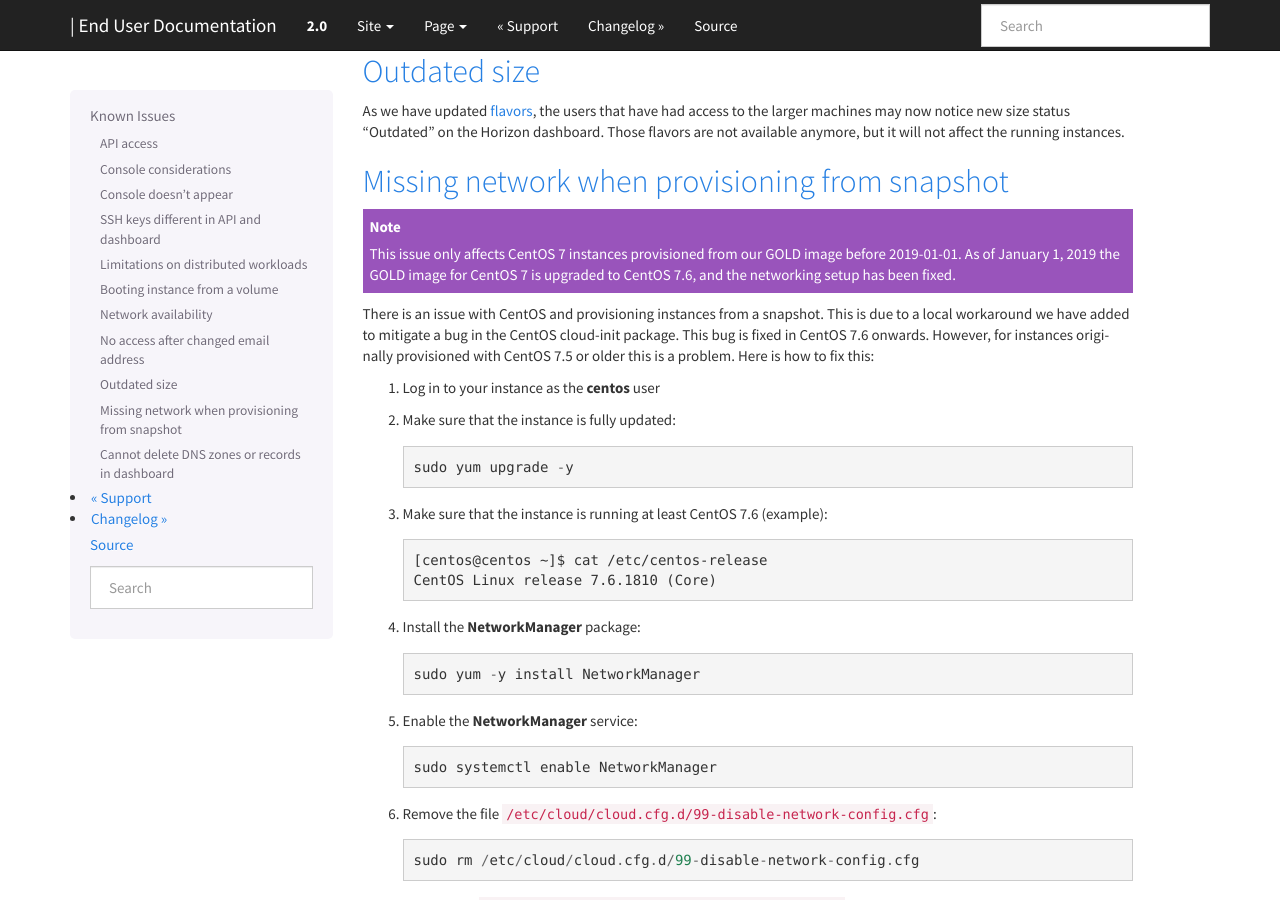
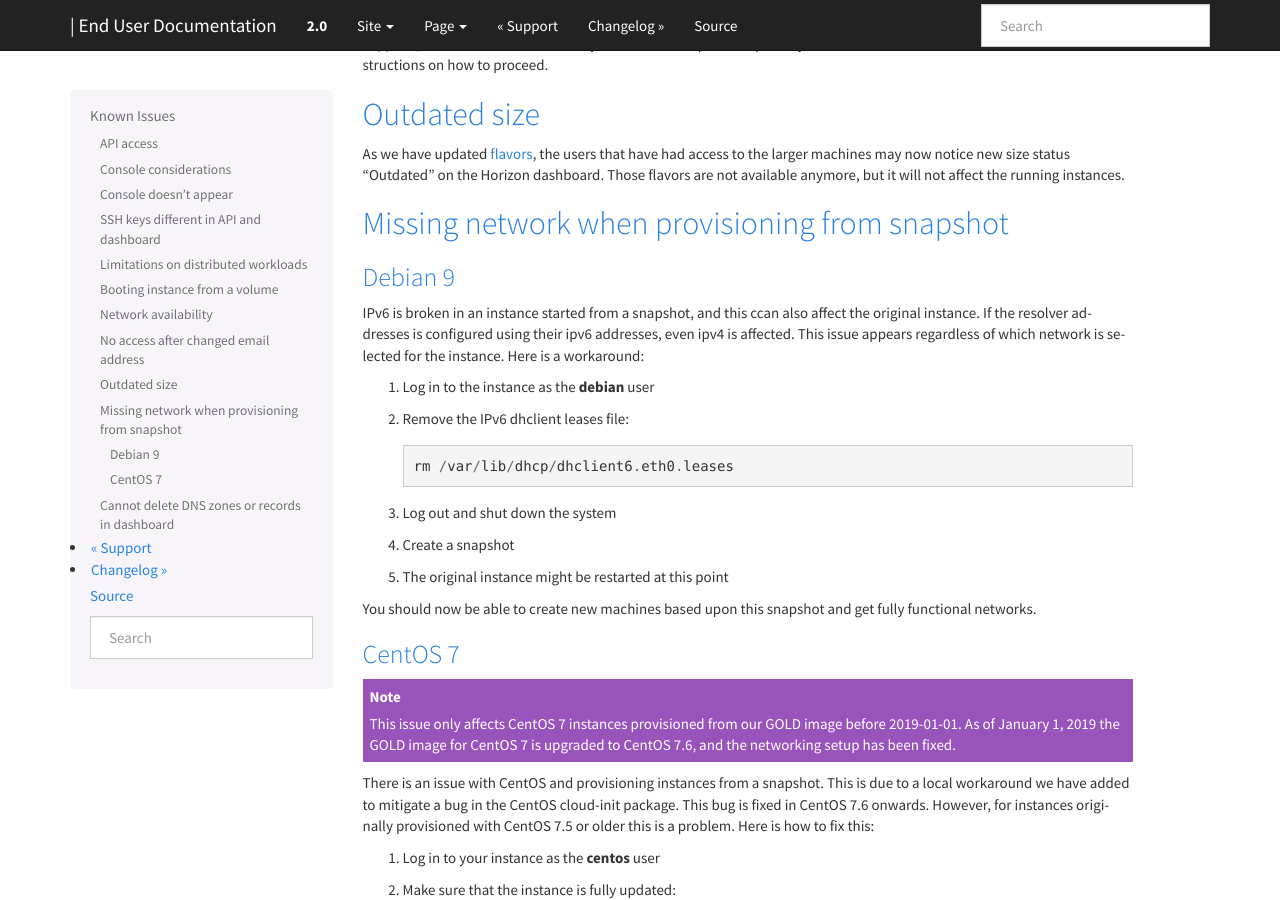
Before and after one commit to norcams/docs-enduser, a Sphinx documentation site: the page built from docs/known-issues.rst, in a window 1280 px wide and 900 px high, scrolled down 1498 px. Built offline with Sphinx 7.4.7, drawn with Linux system fonts in a browser that asks for light colours.

Commit message:
Debian 9 workaround

```diff
--- a/docs/known-issues.rst
+++ b/docs/known-issues.rst
@@ -90,6 +90,33 @@ As we have updated flavors_, the users that have had access to the larger machin
 Missing network when provisioning from snapshot
 -----------------------------------------------
 
+Debian 9
+''''''''
+
+IPv6 is broken in an instance started from a snapshot, and this ccan also affect
+the original instance. If the resolver addresses is configured using their ipv6
+addresses, even ipv4 is affected. This issue appears regardless of which network
+is selected for the instance. Here is a workaround:
+
+1. Log in to the instance as the **debian** user
+
+#. Remove the IPv6 dhclient leases file::
+
+     rm /var/lib/dhcp/dhclient6.eth0.leases
+
+#. Log out and shut down the system
+
+#. Create a snapshot
+
+#. The original instance might be restarted at this point
+
+You should now be able to create new machines based upon this snapshot and get
+fully functional networks.
+
+
+CentOS 7
+''''''''
+
 .. NOTE::
    This issue only affects CentOS 7 instances provisioned from our
    GOLD image before 2019-01-01. As of January 1, 2019 the GOLD image
```
